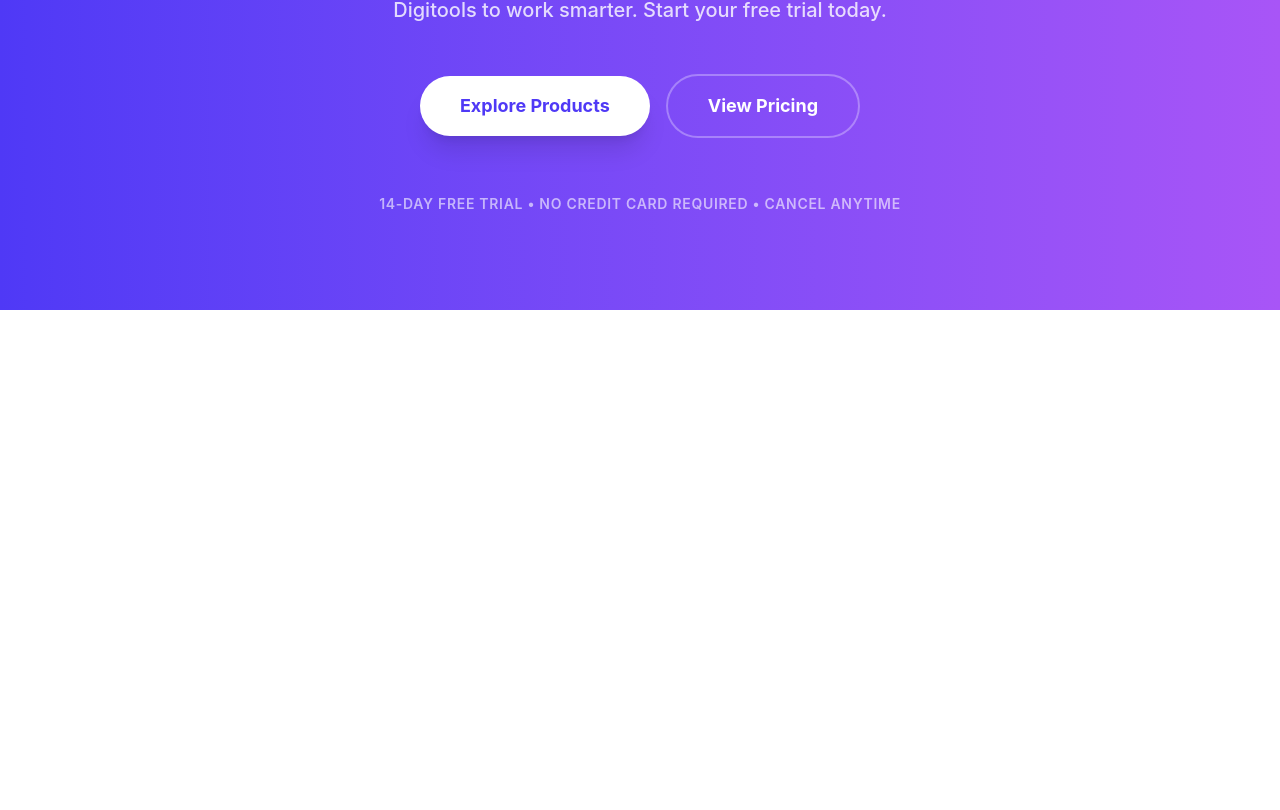
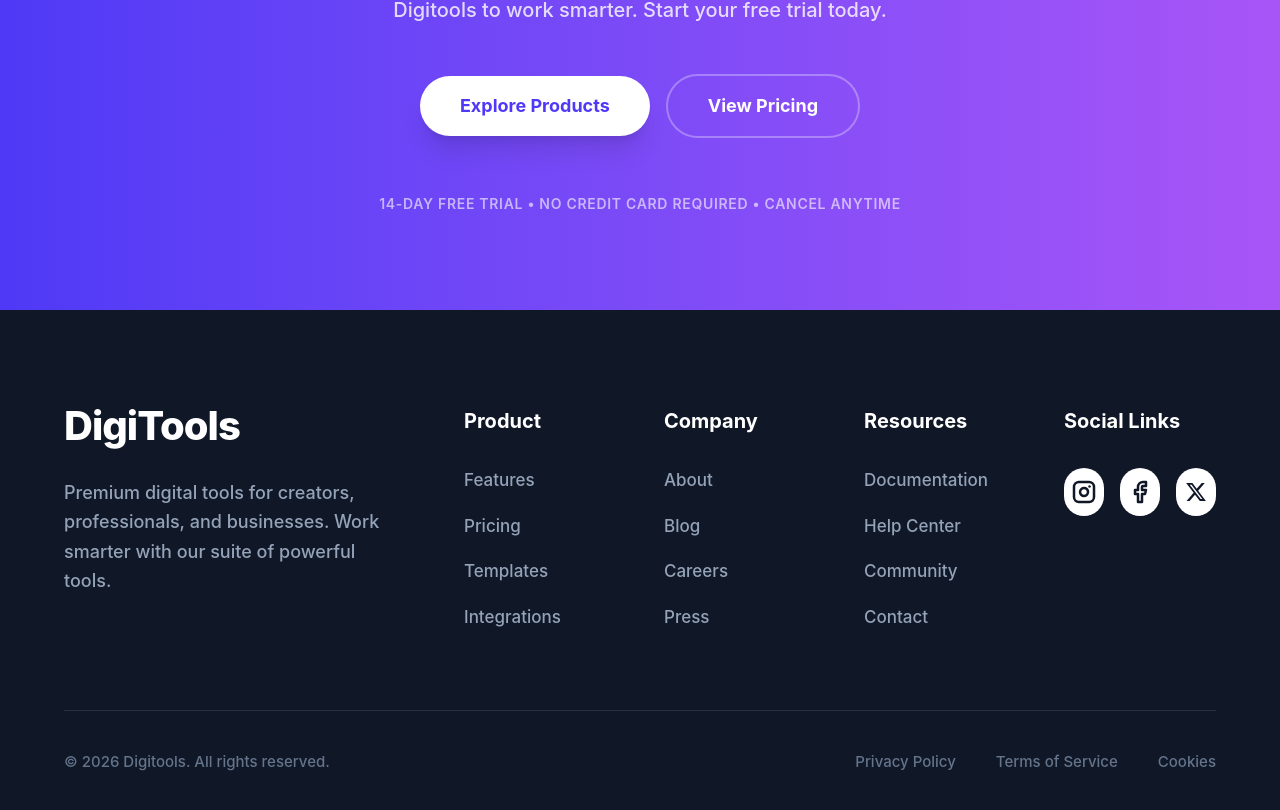
Before and after one commit to PixelStudio330/digitools-A6, a React (Vite) app in the folder digital-tools-shop/: page / in a window 1280 px wide. Shown: the part 4950-5760 px from the top of the page. Before the commit the page ends 5260 px from the top, so only its background shows below. Built offline with nearby package versions, Linux system fonts and the light colour scheme.

Commit message:
created the footer section according to the figma design.

```diff
--- a/digital-tools-shop/src/App.jsx
+++ b/digital-tools-shop/src/App.jsx
@@ -6,47 +6,33 @@
 import CTA from './components/CTA';
 import ProductList from './components/ProductList';
 import Plans from './components/Plans';
+import Footer from './components/Footer';
 import { ToastContainer, toast } from 'react-toastify';
 import 'react-toastify/dist/ReactToastify.css';
 
 function App() {
   const [cart, setCart] = useState([]);
 
-  // add products to the cart
   const addToCart = (product) => {
     setCart((prevCart) => [...prevCart, product]);
-    toast.success(`${product.name} added to cart!`, {
-      style: { borderRadius: '12px' }
-    });
+    toast.success(`${product.name} added to cart!`);
   };
 
-  // remove products from the cart
   const removeFromCart = (index) => {
-    const itemToRemove = cart[index];
     setCart((prevCart) => prevCart.filter((_, i) => i !== index));
-    toast.error(`${itemToRemove.name} removed from cart`, {
-      style: { borderRadius: '12px' }
-    });
   };
 
-  // handle successful checkout and reset the cart
   const handleCheckout = () => {
     setCart([]);
-    toast.success("Checkout Successful!", {
-      icon: "🚀",
-      style: { borderRadius: '12px', fontWeight: 'bold' }
-    });
+    toast.success("Checkout Successful!");
   };
 
   return (
     <div className="min-h-screen bg-white font-sans text-gray-900">
       <Navbar cartCount={cart.length} />
-
       <main>
         <Banner />
         <Stats />
-
-        {/* Featured Products */}
         <ProductList
           cart={cart}
           onAddToCart={addToCart}
@@ -54,24 +40,11 @@
           onCheckout={handleCheckout}
         />
         <Steps />
-
-        {/* Subscription Plans */}
         <Plans />
         <CTA />
+        <Footer />
       </main>
-
-      <ToastContainer
-        position="top-center"
-        autoClose={2000}
-        hideProgressBar={false}
-        newestOnTop={false}
-        closeOnClick
-        rtl={false}
-        pauseOnFocusLoss
-        draggable
-        pauseOnHover
-        theme="light"
-      />
+      <ToastContainer />
     </div>
   );
 }
--- /dev/null
+++ b/digital-tools-shop/src/components/Footer.jsx
@@ -0,0 +1,90 @@
+import React from 'react';
+
+const Footer = () => {
+  const footerLinks = {
+    Product: ['Features', 'Pricing', 'Templates', 'Integrations'],
+    Company: ['About', 'Blog', 'Careers', 'Press'],
+    Resources: ['Documentation', 'Help Center', 'Community', 'Contact']
+  };
+
+  return (
+    <footer className="w-full bg-[#101727] text-white pt-24 pb-12 font-sans">
+      <div className="max-w-[1400px] mx-auto px-8 lg:px-16">
+
+        {/* Main Footer Content */}
+        <div className="grid grid-cols-1 md:grid-cols-2 lg:grid-cols-12 gap-12 mb-20">
+
+          {/* Brand Column */}
+          <div className="lg:col-span-4 space-y-8">
+            <h2 className="text-[40px] font-[800] tracking-tight leading-none">DigiTools</h2>
+            <p className="text-[#94A3B8] text-[18px] leading-relaxed max-w-[320px] font-medium">
+              Premium digital tools for creators, professionals, and businesses.
+              Work smarter with our suite of powerful tools.
+            </p>
+          </div>
+
+          {/* Dynamic Link Columns */}
+          {Object.entries(footerLinks).map(([title, links]) => (
+            <div key={title} className="lg:col-span-2 space-y-8">
+              <h4 className="text-[20px] font-[700] text-white">{title}</h4>
+              <ul className="space-y-5">
+                {links.map((link) => (
+                  <li key={link}>
+                    <a href={`#${link.toLowerCase()}`} className="text-[#94A3B8] hover:text-white transition-all duration-300 text-[17px] font-medium">
+                      {link}
+                    </a>
+                  </li>
+                ))}
+              </ul>
+            </div>
+          ))}
+
+          {/* Social Links Column */}
+          <div className="lg:col-span-2 space-y-8">
+            <h4 className="text-[20px] font-[700] text-white">Social Links</h4>
+            <div className="flex gap-4">
+              {/* Instagram */}
+              <a href="#" className="w-12 h-12 rounded-full bg-white flex items-center justify-center hover:bg-[#E2E8F0] transition-all duration-300">
+                <svg className="w-6 h-6 text-[#101727]" viewBox="0 0 24 24" fill="none" stroke="currentColor" strokeWidth="2.5" strokeLinecap="round" strokeLinejoin="round">
+                  <rect x="2" y="2" width="20" height="20" rx="5" ry="5"></rect>
+                  <path d="M16 11.37A4 4 0 1 1 12.63 8 4 4 0 0 1 16 11.37z"></path>
+                  <line x1="17.5" y1="6.5" x2="17.51" y2="6.5"></line>
+                </svg>
+              </a>
+              {/* Facebook */}
+              <a href="#" className="w-12 h-12 rounded-full bg-white flex items-center justify-center hover:bg-[#E2E8F0] transition-all duration-300">
+                <svg className="w-6 h-6 text-[#101727]" viewBox="0 0 24 24" fill="none" stroke="currentColor" strokeWidth="2.5" strokeLinecap="round" strokeLinejoin="round">
+                  <path d="M18 2h-3a5 5 0 0 0-5 5v3H7v4h3v8h4v-8h3l1-4h-4V7a1 1 0 0 1 1-1h3z"></path>
+                </svg>
+              </a>
+              {/* Twitter */}
+              <a href="#" className="w-12 h-12 rounded-full bg-white flex items-center justify-center hover:bg-[#E2E8F0] transition-all duration-300">
+                <svg className="w-[22px] h-[22px] text-[#101727]" viewBox="0 0 24 24" fill="currentColor">
+                  <path d="M18.244 2.25h3.308l-7.227 8.26 8.502 11.24H16.17l-5.214-6.817L4.99 21.75H1.68l7.73-8.835L1.254 2.25H8.08l4.713 6.231zm-1.161 17.52h1.833L7.084 4.126H5.117z"></path>
+                </svg>
+              </a>
+            </div>
+          </div>
+        </div>
+
+        {/* Bottom Bar */}
+        <div className="pt-10 border-t border-white/10 flex flex-col md:flex-row justify-between items-center gap-6">
+          <p className="text-[#64748B] text-[15px] font-medium">
+            © 2026 Digitools. All rights reserved.
+          </p>
+
+          <div className="flex gap-10">
+            {['Privacy Policy', 'Terms of Service', 'Cookies'].map((policy) => (
+              <a key={policy} href="#" className="text-[#64748B] hover:text-white text-[15px] font-medium transition-colors duration-300">
+                {policy}
+              </a>
+            ))}
+          </div>
+        </div>
+
+      </div>
+    </footer>
+  );
+};
+
+export default Footer;
```
Also changed, not shown: digital-tools-shop/src/components/Steps.jsx (+3 -5 lines).
